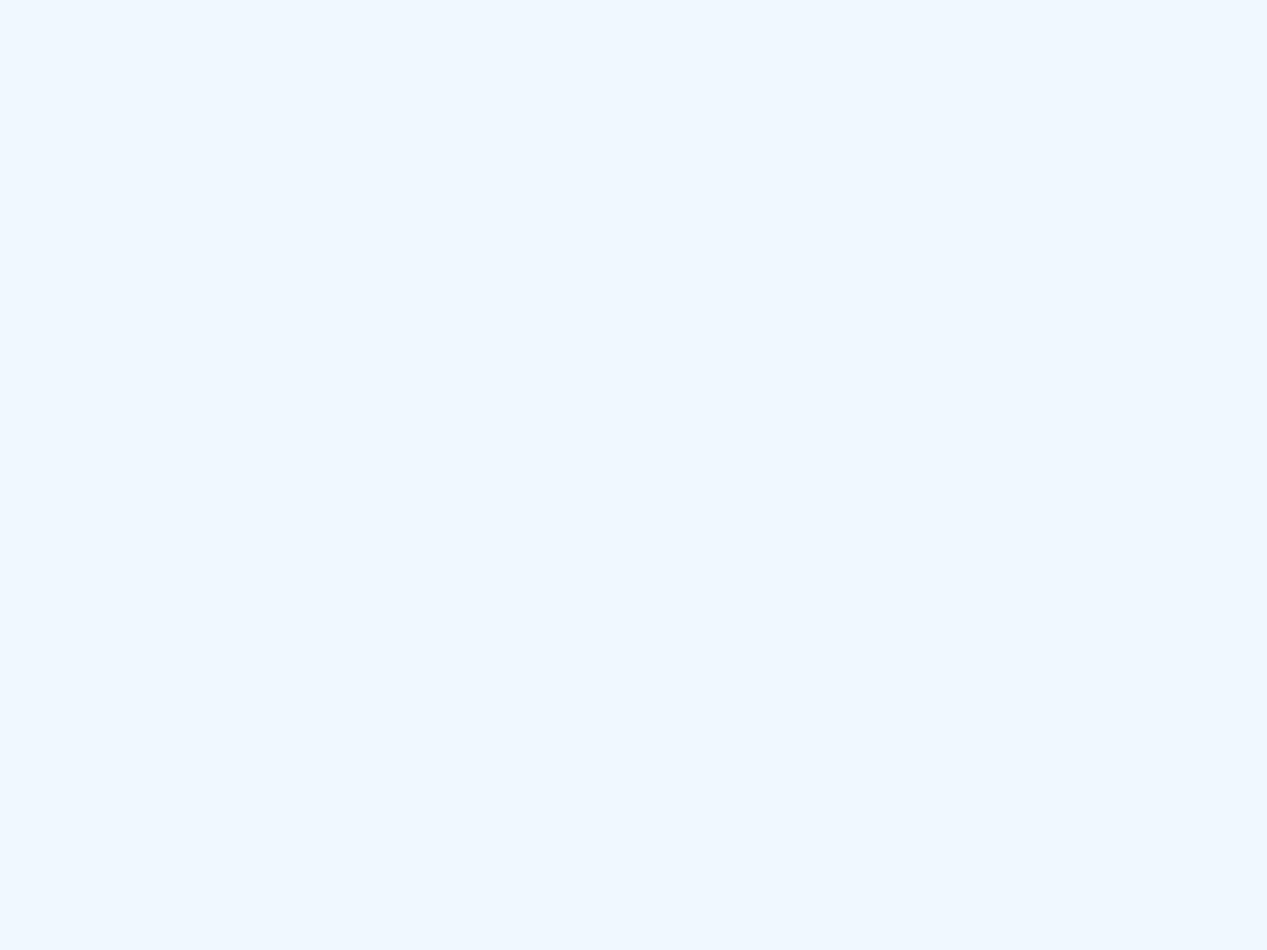
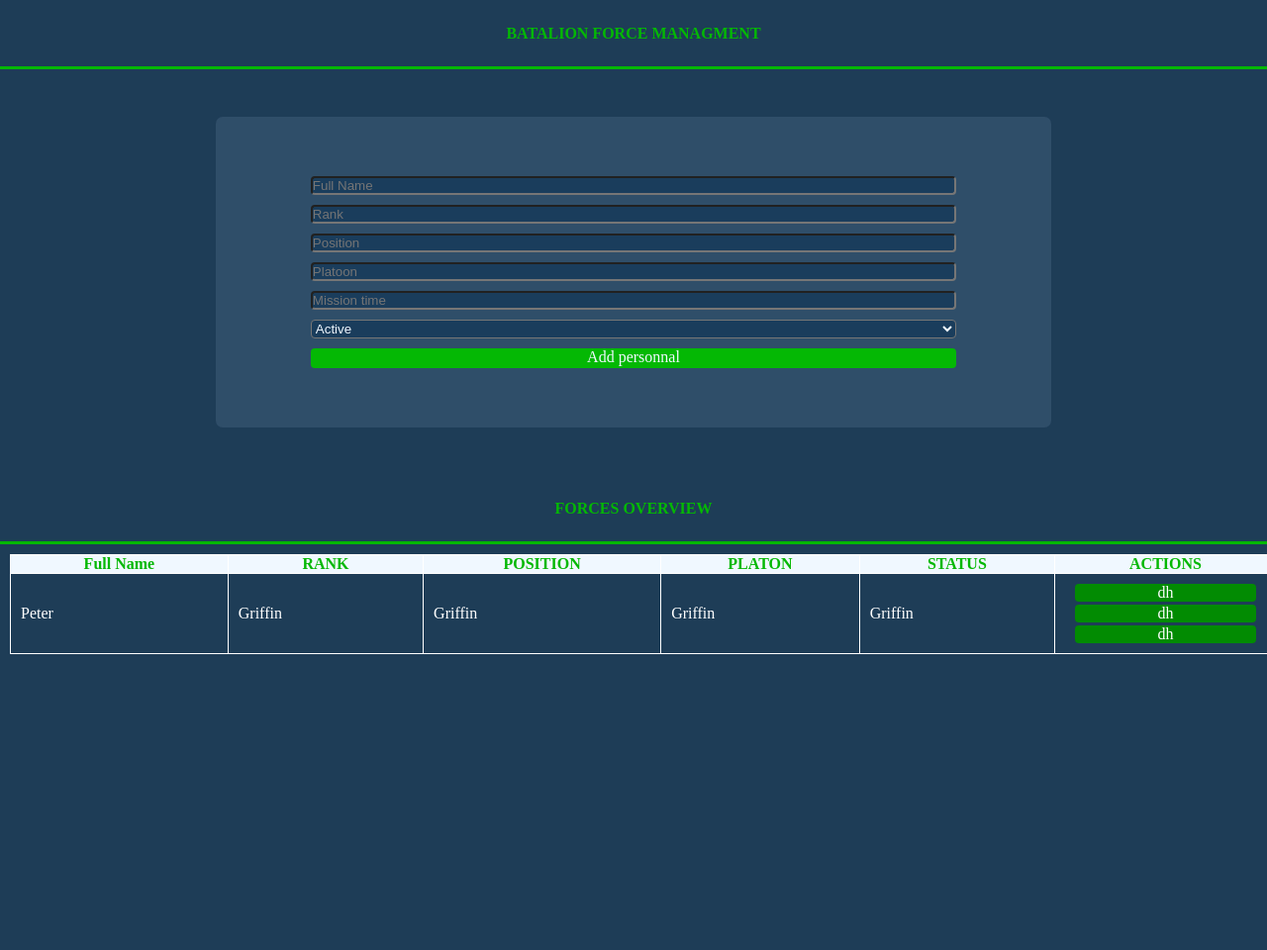
Before and after one commit to shalom-raichman/test-week-2-part-3, a plain HTML site: page index.html in a window 1280 px wide. Shown: the whole page at 99% size. Before the commit the page ends 816 px from the top, so only its background shows below. Drawn offline with Linux system fonts and the light colour scheme.

Commit message:
constracting base html and css

```diff
--- a/index.html
+++ b/index.html
@@ -1,17 +1,66 @@
 <!DOCTYPE html>
 <html lang="en">
   <head>
-    <meta charset="UTF-8">
-    <meta name="viewport" content="width=device-width, initial-scale=1.0">
+    <meta charset="UTF-8" />
+    <meta name="viewport" content="width=device-width, initial-scale=1.0" />
     <title>Document</title>
-    <link rel="stylesheet" href="styles.css">
+    <link rel="stylesheet" href="styles.css" />
     <script src="script.js" defer></script>
   </head>
   <body>
     <div class="add-edit">
-        <div class="add-edit-header"></div>
+      <div class="add-edit-header">
+        <p>BATALION FORCE MANAGMENT</p>
       </div>
-     <div class="force-table"></div>
-     <div class="force-table-header"></div>
+      <div class="add-edit-form">
+        <input class="my-input" type="text" placeholder="Full Name" required />
+        <input class="my-input" type="text" placeholder="Rank" required />
+        <input class="my-input" type="text" placeholder="Position" required />
+        <input class="my-input" type="text" placeholder="Platoon" required />
+        <input
+          class="my-input"
+          type="number"
+          placeholder="Mission time"
+          required
+        />
+        <select class="my-input" id="">
+          <option value="Active" selected>Active</option>
+          <option value="Retired">Retired</option>
+          <option value="Reserve">Reserve</option>
+        </select>
+        <div class="subm">Add personnal</div>
+        <div class="cenc disp-none">Cencel</div>
+      </div>
+      <div></div>
+    </div>
+    <div class="force-table">
+      <div class="force-table-header">
+        <p>FORCES OVERVIEW</p>
+      </div>
+      <table>
+        <tr>
+          <th>Full Name</th>
+          <th>RANK</th>
+          <th>POSITION</th>
+          <th>PLATON</th>
+          <th>STATUS</th>
+          <th>ACTIONS</th>
+        </tr>
+        <tr>
+          <td>Peter</td>
+          <td>Griffin</td>
+          <td>Griffin</td>
+          <td>Griffin</td>
+          <td>Griffin</td>
+          <td>
+            <div class="actions-div">
+              <div class="action">dh</div>
+              <div class="action">dh</div>
+              <div class="action">dh</div>
+            </div>
+          </td>
+        </tr>
+      </table>
+    </div>
   </body>
 </html>
--- a/styles.css
+++ b/styles.css
@@ -1,4 +1,135 @@
+* {
+    margin: 0;
+    padding: 0;
+    box-sizing: border-box;
+}
+
 body{
+    /* display: flex;
+    justify-content: center;
+    align-items: center; */
     height: 100vh;
+    background-color: rgba(10, 44, 73, 0.918);
+}
+
+.add-edit{
+    height: 60vh;
+    display: flex;
+    justify-content: space-between;
+    align-items: center;
+    flex-direction: column;
+}
+
+.force-table{
+    height: 60vh;
+    /* background-color: aquamarine; */
+}
+
+.add-edit-header{
+    /* position: absolute; */
+    /* top: 0; */
+    width: 100%;
+    height: 70px;
+    border-bottom: 3px solid rgb(4, 184, 4);
+    color: rgb(4, 184, 4);
+    font-weight: bolder;
+    display: flex;
+    justify-content: center;
+    align-items: center;
+}
+
+.force-table-header{
+    height: 70px;
+    border-bottom: 3px solid rgb(4, 184, 4);
+    color: rgb(4, 184, 4);
+    font-weight: bolder;
+    display: flex;
+    justify-content: center;
+    align-items: center;
+}
+
+table{
+    width: 100%;
+    margin: 10px;
+    border-collapse: collapse;
+}
+
+th{
     background-color: aliceblue;
+    color: rgb(4, 184, 4);
+    border: 1px solid white;
 }
+
+td{
+    color: white;
+    border: 1px solid white;
+    height: 70PX;
+    padding: 10PX;
+}
+
+.actions-div{
+    display: flex;
+    justify-content: center;
+    align-items: center;
+    gap: 3px;
+    flex-direction: column;
+}
+
+.action{
+    background-color: rgb(2, 139, 2);
+    width: 90%;
+    border-radius: 4px;
+    text-align: center;
+}
+
+.add-edit-form{
+    width: 66%;
+    display: flex;
+    justify-content: center;
+    align-items: center;
+    flex-direction: column;
+    gap: 10px;
+    background-color: rgba(50, 80, 107, 0.89);
+    padding: 60px;
+    border-radius: 7px;
+}
+
+.my-input{
+    width: 90%;
+    border-radius: 4px;
+    background-color: rgb(26, 61, 92);
+    color: aliceblue;
+
+}
+
+.subm{
+    background-color: rgb(4, 184, 4);
+    width: 90%;
+    height: 20px;
+    border-radius: 4px;
+    text-align: center;
+    color: aliceblue;
+}
+
+.subm:hover{
+    background-color: rgba(3, 136, 3, 0.973);
+    cursor: pointer;
+}
+
+.cenc{
+    background-color: rgb(184, 4, 4);
+    width: 90%;
+    height: 20px;
+    border-radius: 4px;
+    text-align: center;
+    color: aliceblue;
+}
+
+.cenc:hover{
+    background-color: rgba(136, 3, 3, 0.973);
+    cursor: pointer;
+}
+
+.disp-none{
+    display: none;
+}
```
Lines whose indentation alone changed are shown as unchanged.
